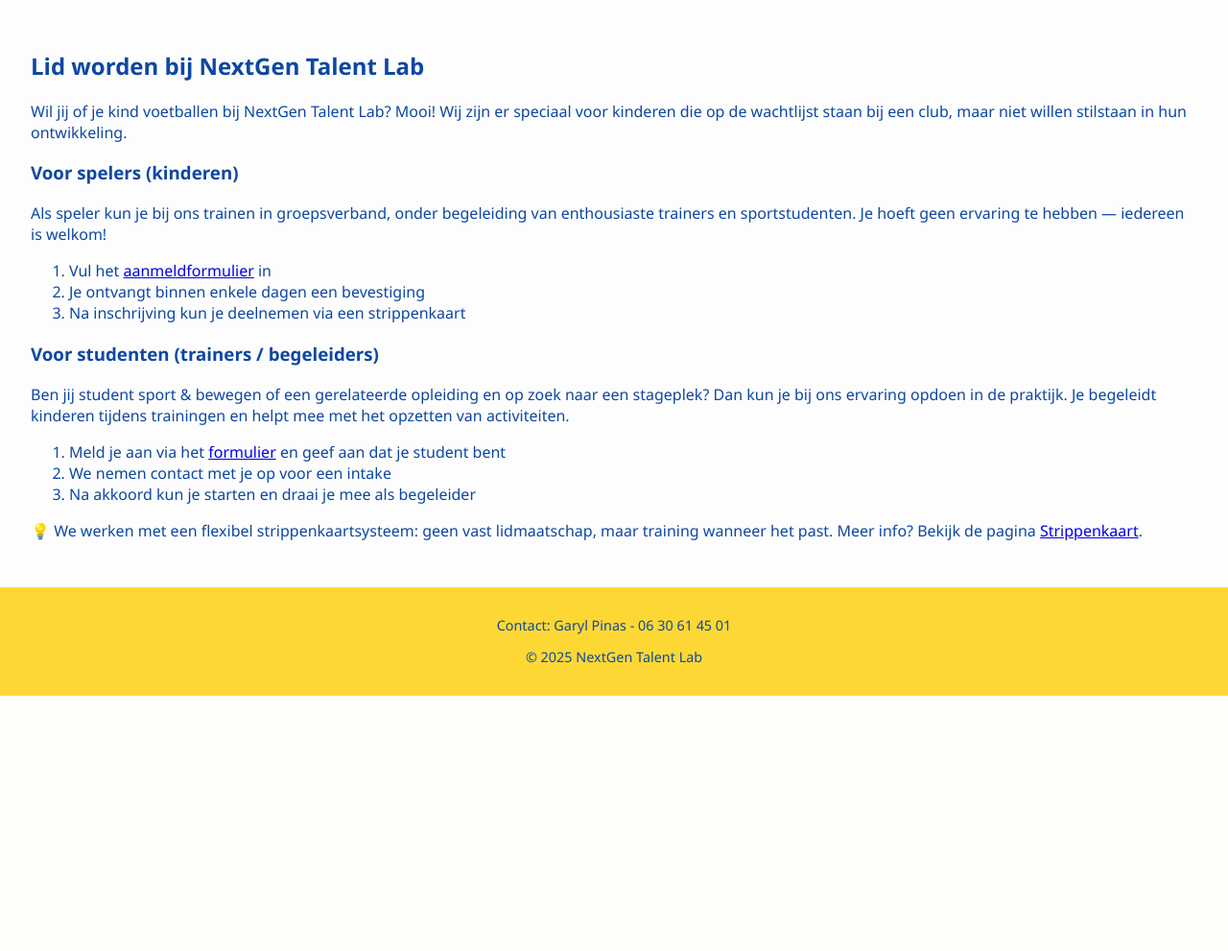
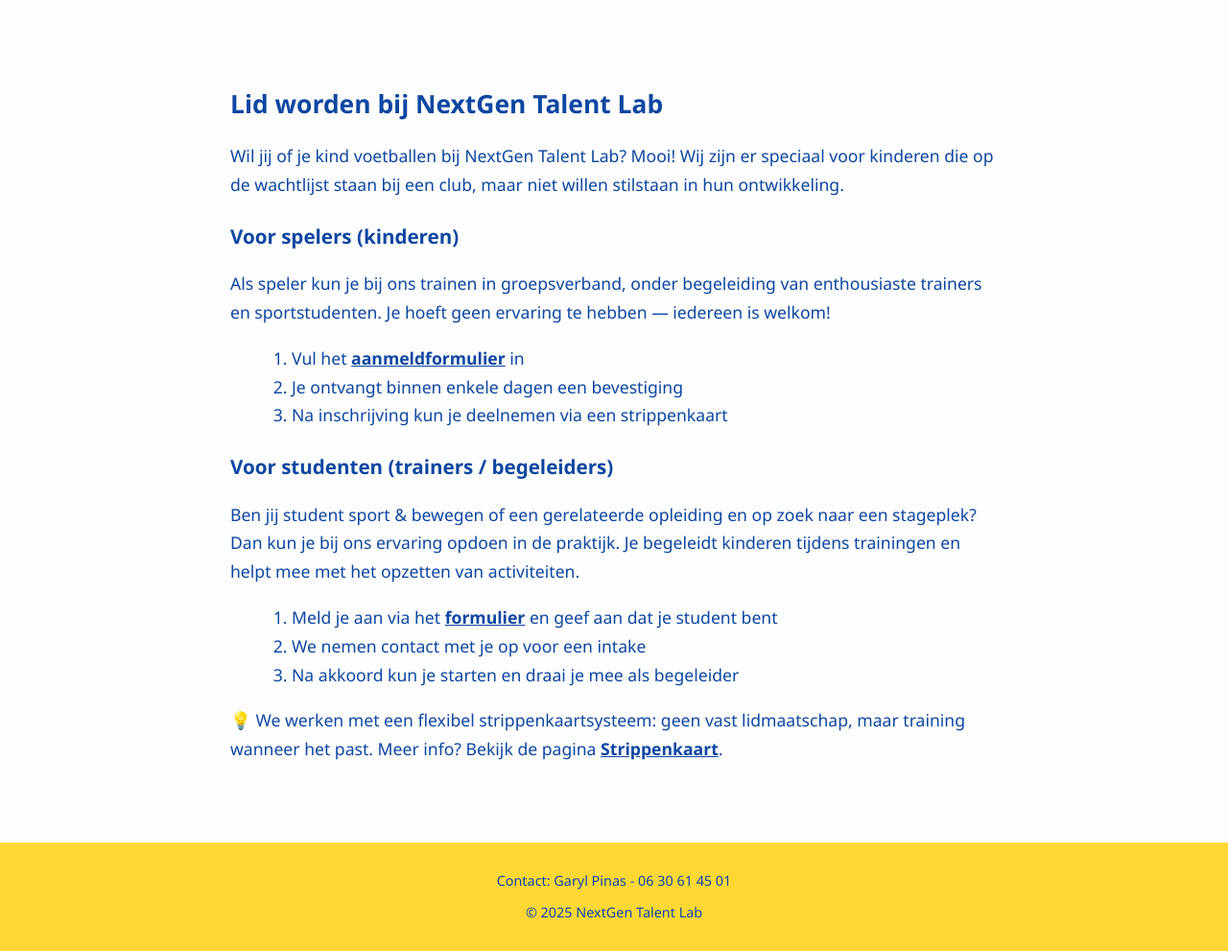
Before and after one commit to nextgentalentlab/nextgentalentlab, a PHP site: page /lidmaatschap.html in a window 1280 px wide. Shown: the part 218-1209 px from the top of the page at 96% size. Before the commit the page ends 943 px from the top, so only its background shows below. Run offline with PHP 8.4, Linux system fonts and the light colour scheme.

Commit message:
Update style.css

```diff
--- a/style.css
+++ b/style.css
@@ -15,7 +15,26 @@ header {
   align-items: center;
   justify-content: center;
   gap: 1rem;
+}.lidmaatschap {
+  max-width: 800px;
+  margin: 0 auto;
+  padding: 2rem;
+  line-height: 1.7;
+  font-size: 1.1rem;
 }
+.lidmaatschap h2, .lidmaatschap h3 {
+  color: #0d47a1;
+  margin-bottom: 0.5rem;
+}
+.lidmaatschap ol {
+  margin-left: 1.5rem;
+}
+.lidmaatschap a {
+  color: #0d47a1;
+  font-weight: bold;
+  text-decoration: underline;
+}
+
 .logo {
   height: 60px;
 }
```
